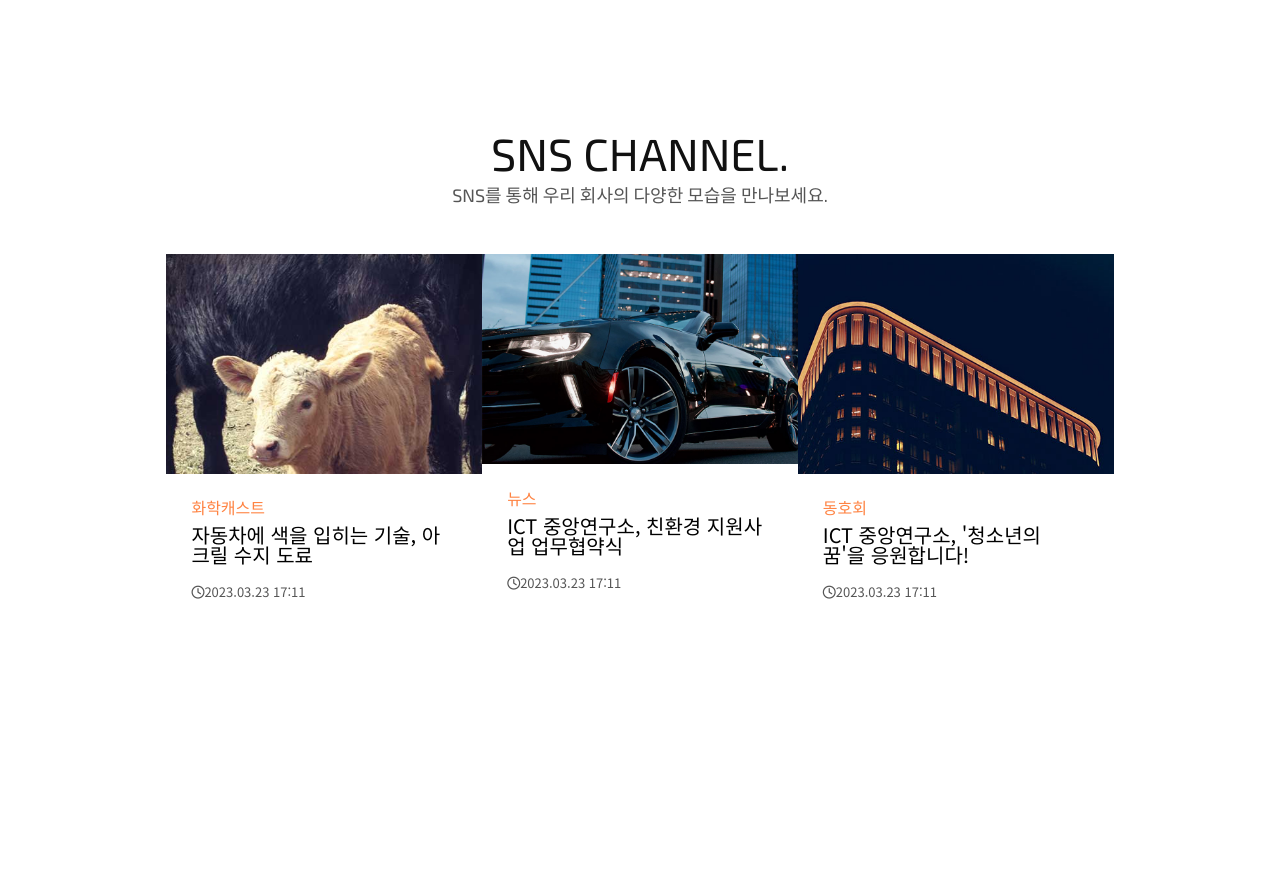
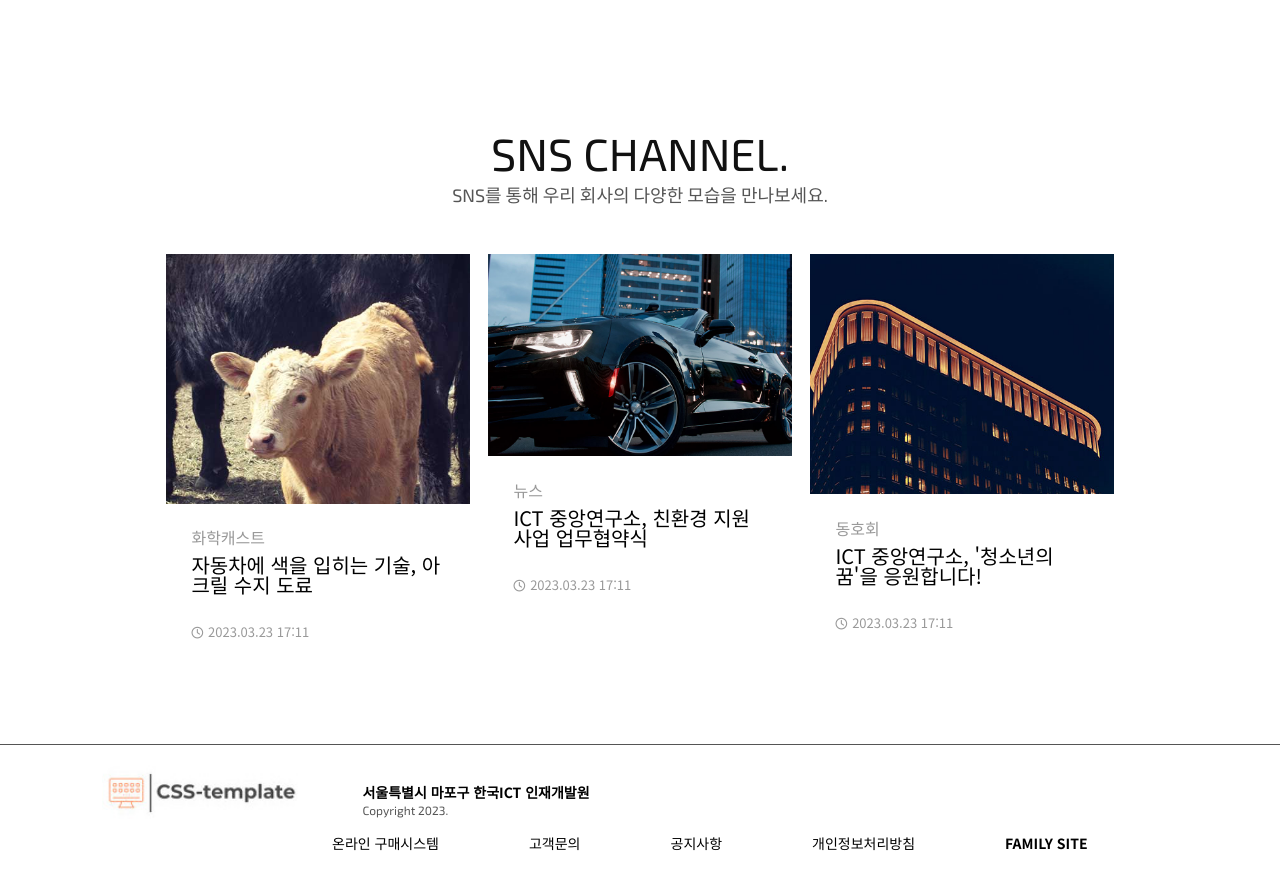
Before and after one commit to mipi1256/css-template-company, a plain HTML site: page index.html in a window 1280 px wide. Shown: the part 3300-4170 px from the top of the page. Before the commit the page ends 4094 px from the top, so only its background shows below. Drawn offline with nearby package versions, Linux system fonts and the light colour scheme.

Commit message:
#5 Section SNS (수정) + Footer (완)

```diff
--- a/css/main.css
+++ b/css/main.css
@@ -354,21 +354,21 @@ section.me ul.list {
   border-bottom: 2px solid #000;
 }
 
-section.me ul.list > li {
+section.me ul.list>li {
   padding: 30px 60px;
 }
 
-section.me ul.list > li:first-child {
+section.me ul.list>li:first-child {
   border-bottom: 1px solid #ddd;
 }
 
-section.me ul.list > li h3 {
+section.me ul.list>li h3 {
   font-size: 18px;
   margin-bottom: 20px;
   position: relative;
 }
 
-section.me ul.list > li h3 span {
+section.me ul.list>li h3 span {
   position: absolute;
   left: -30px;
   color: #ff8342;
@@ -379,12 +379,12 @@ section.me ul.list p {
   margin-bottom: 20px;
 }
 
-section.me ul.list > li .more {
+section.me ul.list>li .more {
   font-size: 16px;
   font-weight: bold;
 }
 
-section.me ul.list > li .more span {
+section.me ul.list>li .more span {
   color: #ff8342;
   margin-left: 3px;
   font-size: 14px;
@@ -432,23 +432,29 @@ section.me ul.list ul.in li p::before {
 /* section.sns style */
 section.sns {
   /* background: lightblue; */
-  margin-bottom: 80px 0;
+  margin-bottom: 80px;
 }
 
-section.sns .sub-container {
-  margin-top: 50px;
-  padding-bottom: 30px;
+section.sns ul {
+  margin: 50px auto;
+  /* margin-top: 50px;
+  padding-bottom: 30px; */
 }
 
 section.sns .sub-container li {
   float: left;
-  width: 33.333%;
-  box-sizing: border-box;
-  height: 510px;
+  width: 32%;
+  margin-right: 2%;
+  /* box-sizing: border-box;
+  height: 510px; */
+}
+
+section.sns ul li:last-child {
+  margin-right: 0;
 }
 
 section.sns .sub-container li .img-box {
-  max-height: 220px;
+  max-height: 250px;
   overflow: hidden;
   position: relative;
 }
@@ -459,9 +465,10 @@ section.sns .sub-container li .img-box img {
 
 section.sns .sub-container li .img-box::before {
   content: '';
-  display: block;
+  /* display: block; */
   width: 0;
   height: 100%;
+  /* background: rgba (255, 131, 55, 0.75) Write this and get rid of opacity */
   background: #ff8342;
   position: absolute;
   top: 0;
@@ -469,41 +476,108 @@ section.sns .sub-container li .img-box::before {
   transition: 0.4s;
 }
 
-section.sns .sub-container li:hover .img-box::before{
+section.sns .sub-container li a:hover .img-box::before {
   width: 100%;
   opacity: 0.4;
 }
 
-section.sns .sub-container li:hover .img-box::after {
+section.sns .sub-container li a:hover .img-box::after {
   content: 'BLOG';
-  display: block;
-  list-style: 30px;
-  opacity: 0.4;
+  font-size: 15px;
+  font-family: 'EXO 2', sans-serif;
+  /* opacity: 0.4; */
+  /* display: block; */
+  /* list-style: 30px; */
   color: #fff;
-  border: 2px solid #fff;
-  padding: 10px 20px;
-  border-radius: 30px;
+  border: 1px solid #fff;
+  padding: 5px 30px;
+  border-radius: 40px;
   position: absolute;
-  top: 40%;
-  left: 40%;
+  top: 50%;
+  left: 50%;
+  transform: translate(-50%, -50%);
+  opacity: 0;
+  transition: 0.5s;
+}
+
+section.sns .sub-container li a:hover .img-box::after {
+  opacity: 1;
 }
 
 section.sns .sub-container li .bottom {
   padding: 25px;
+  box-sizing: border-box;
 }
 
-section.sns .sub-container li .bottom p{
+section.sns .sub-container li .bottom p {
   font-size: 20px;
 }
 
-section.sns .sub-container li .bottom .color {
-  color: #ff8342;
+section.sns .sub-container li .bottom p.color {
+  color: #999;
   margin-bottom: 10px;
   font-size: 16px;
 }
 
-section.sns .sub-container li .bottom .time {
-  margin-top: 20px;
+section.sns .sub-container li .bottom p.time {
+  margin-top: 30px;
   font-size: 13px;
+  color: #999;
+}
+
+section.sns .sub-container li .bottom p.time i {
+  margin-right: 5px;
+  font-size: 0.9em;
+}
+
+footer {
+  width: 100%;
+  height: 100%;
+  border-top: 1px solid #555;
+}
+
+footer .inner {
+  width: 84%;
+  margin: 0 auto;
+  padding: 20px 0;
+}
+
+footer .inner .ft-logo {
+  float: left;
+  width: 200px;
+}
+
+footer .inner .ft-logo img {
+  width: 100%;
+}
+
+footer .inner .address {
+  float: left;
+  margin: 20px 60px 0;
+}
+
+footer .inner .address li:first-child {
+  padding-bottom: 5px;
+  font-weight: bold;
+}
+
+footer .inner .address .en {
+  font-size: 12px;
   color: #555;
 }
+
+footer .inner .list {
+  /* background: skyblue; */
+  float: right;
+}
+
+footer .inner .list li {
+  float: left;
+  margin-right: 90px;
+  padding-top: 20px;
+  font-size: 14px;
+}
+
+footer .inner .list li:last-child {
+  font-weight: bold;
+}
--- a/index.html
+++ b/index.html
@@ -213,6 +213,25 @@
     </section>
     <!-- end section.sns-->
 
+    <!-- footer -->
+    <footer>
+      <div class="inner clearfix">
+        <h2 class="ft-logo"><img src="./img/logo.jpg" alt="ft-logo"></h2>
+        <ul class="address">
+          <li>서울특별시 마포구 한국ICT 인재개발원</li>
+          <li class="en">Copyright 2023.</li>
+        </ul>
+        <ul class="list">
+          <li><a href="#">온라인 구매시스템</a></li>
+          <li><a href="#">고객문의</a></li>
+          <li><a href="#">공지사항</a></li>
+          <li><a href="#">개인정보처리방침</a></li>
+          <li><a href="#">FAMILY SITE</a></li>
+        </ul>
+      </div>
+    </footer>
+    <!-- end footer -->
+
   </div>
 
 </body>
```
